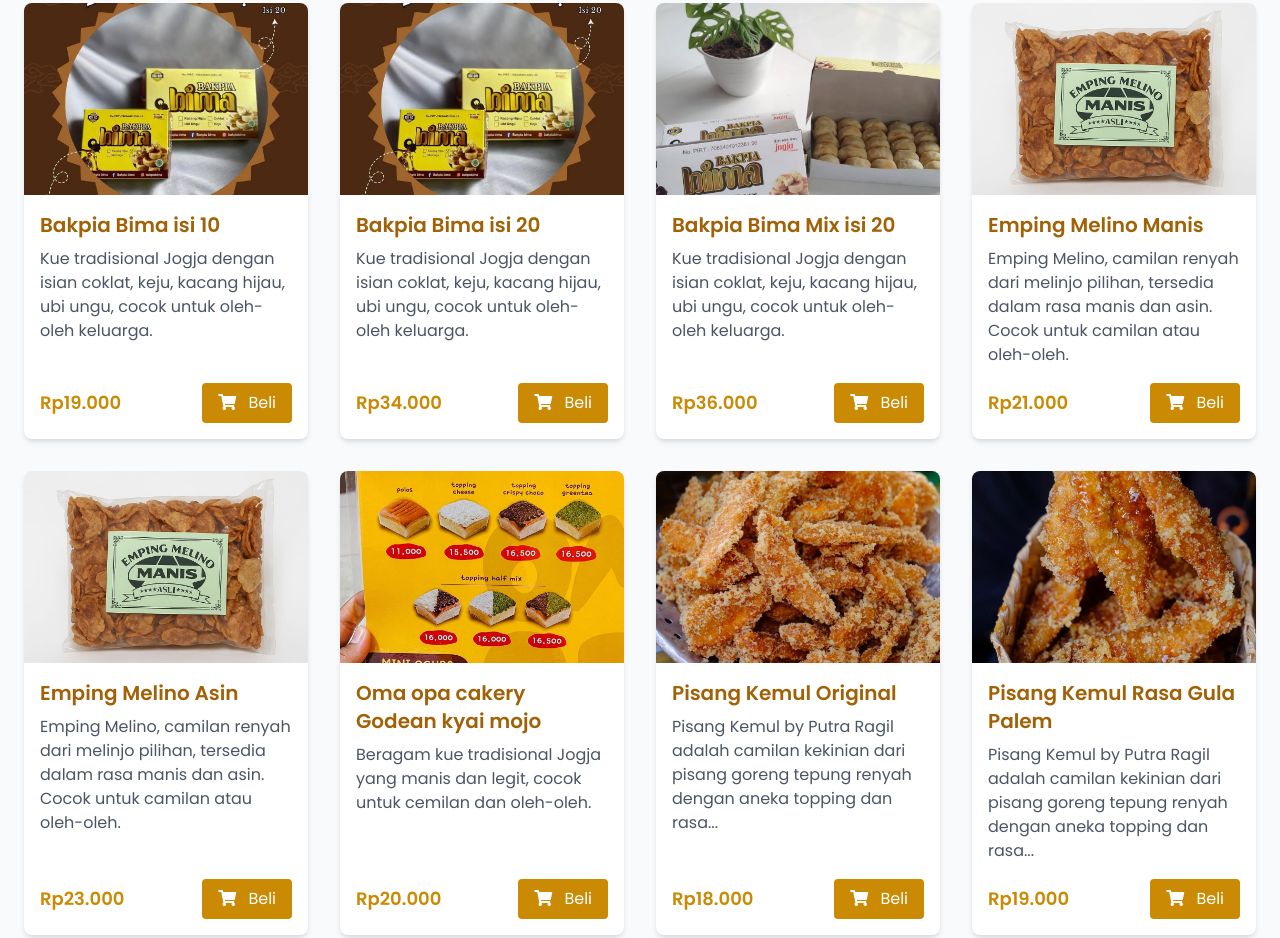
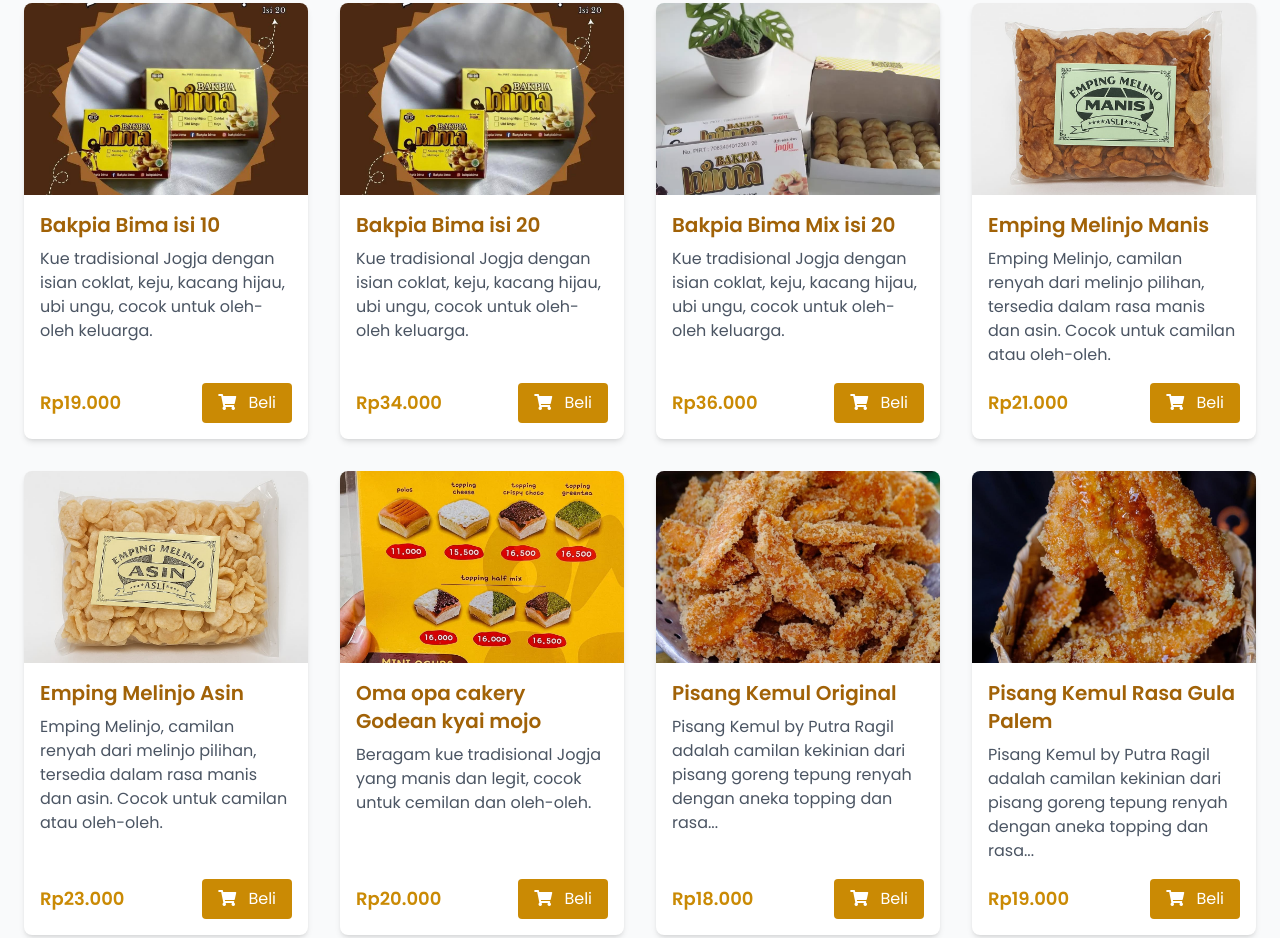
Before and after one commit to aspshnd/oleh-oleh-jogja, a plain HTML site: page index.html in a window 1280 px wide. Shown: the part 730-1668 px from the top of the page. Drawn offline with nearby package versions, Linux system fonts and the light colour scheme.

Commit message:
index.html

```diff
--- a/index.html
+++ b/index.html
@@ -134,14 +134,14 @@
             </div>
 
             <!-- Product 4 -->
-            <div class="bg-white rounded-lg shadow-md overflow-hidden flex flex-col" data-id="4" data-name="Emping Melino Manis" data-price="21000" data-image="./emping1.jpeg">
-                <img alt="Emping Melino" class="w-full h-48 object-cover" height="300" src="./emping1.jpeg" width="400" />
+            <div class="bg-white rounded-lg shadow-md overflow-hidden flex flex-col" data-id="4" data-name="Emping Melinjo Manis" data-price="21000" data-image="./emping1.jpeg">
+                <img alt="Emping Melinjo" class="w-full h-48 object-cover" height="300" src="./emping1.jpeg" width="400" />
                 <div class="p-4 flex flex-col flex-grow">
                     <h3 class="text-xl font-semibold text-yellow-700 mb-2">
-                        Emping Melino Manis
+                        Emping Melinjo Manis
                     </h3>
                     <p class="text-gray-600 flex-grow">
-                        Emping Melino, camilan renyah dari melinjo pilihan, tersedia dalam rasa manis dan asin. Cocok untuk camilan atau oleh-oleh.
+                        Emping Melinjo, camilan renyah dari melinjo pilihan, tersedia dalam rasa manis dan asin. Cocok untuk camilan atau oleh-oleh.
                     </p>
                     <div class="mt-4 flex items-center justify-between">
                         <span class="text-yellow-600 font-bold text-lg">
@@ -156,14 +156,14 @@
             </div>
 
             <!-- Product 5 -->
-            <div class="bg-white rounded-lg shadow-md overflow-hidden flex flex-col" data-id="5" data-name="Emping Melino Asin" data-price="23000" data-image="./emping1.jpeg">
-                <img alt="Emping Melino" class="w-full h-48 object-cover" height="300" src="./emping1.jpeg" width="400" />
+            <div class="bg-white rounded-lg shadow-md overflow-hidden flex flex-col" data-id="5" data-name="Emping Melinjo Asin" data-price="23000" data-image="./emping2.jpeg">
+                <img alt="Emping Melinjo" class="w-full h-48 object-cover" height="300" src="./emping2.jpeg" width="400" />
                 <div class="p-4 flex flex-col flex-grow">
                     <h3 class="text-xl font-semibold text-yellow-700 mb-2">
-                        Emping Melino Asin
+                        Emping Melinjo Asin
                     </h3>
                     <p class="text-gray-600 flex-grow">
-                        Emping Melino, camilan renyah dari melinjo pilihan, tersedia dalam rasa manis dan asin. Cocok untuk camilan atau oleh-oleh.
+                        Emping Melinjo, camilan renyah dari melinjo pilihan, tersedia dalam rasa manis dan asin. Cocok untuk camilan atau oleh-oleh.
                     </p>
                     <div class="mt-4 flex items-center justify-between">
                         <span class="text-yellow-600 font-bold text-lg">
```
